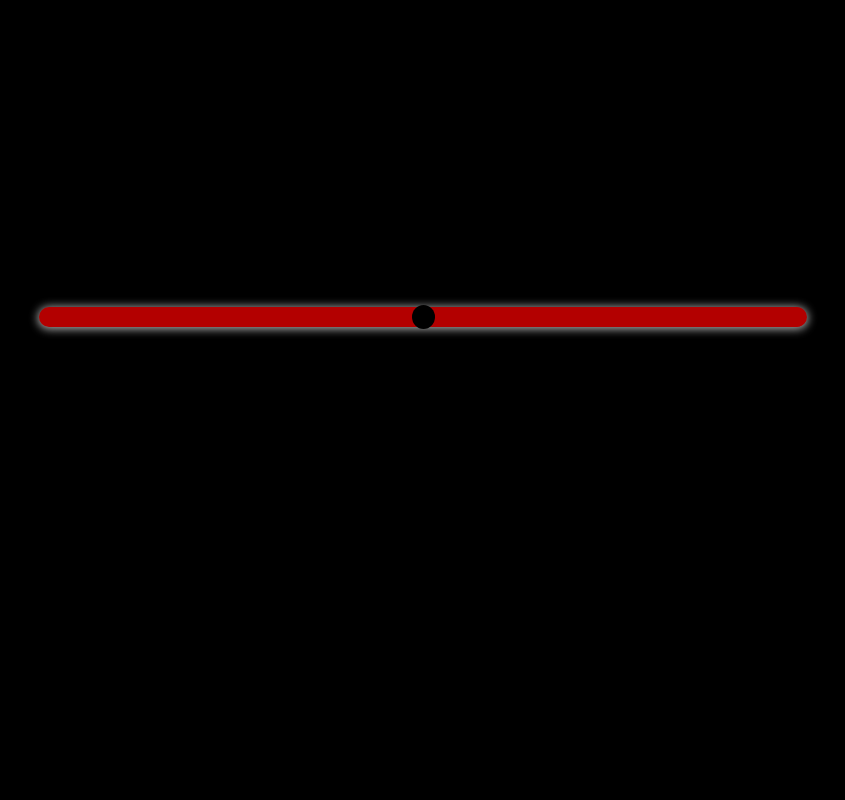
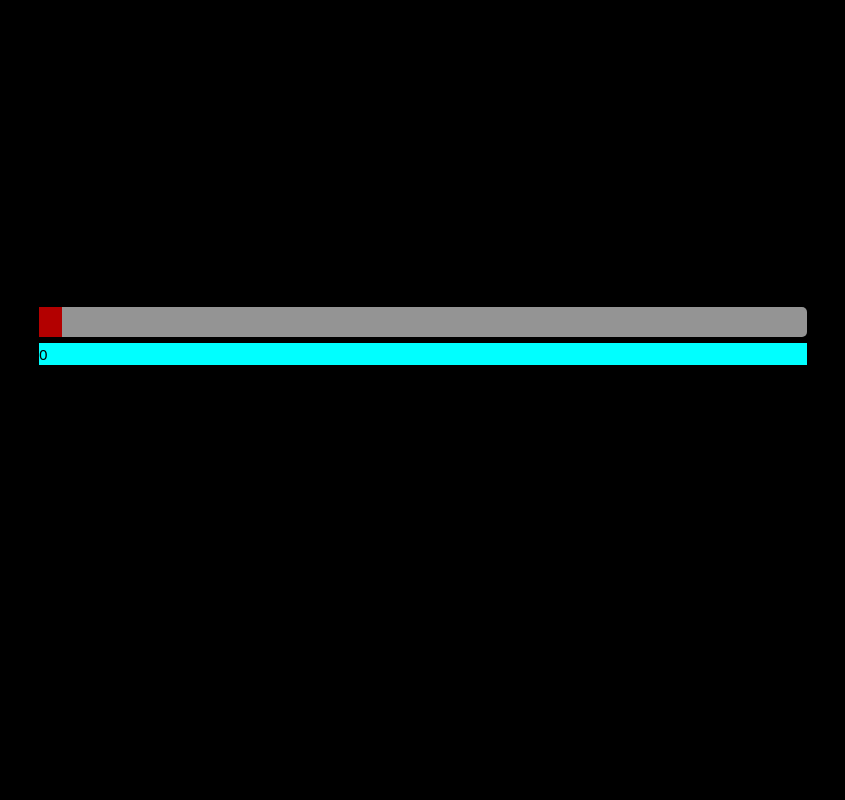
Before and after one commit to randompersonnn/hbddeep, a PHP site: page / in a window 1280 px wide. Shown: the whole page, without its empty margins (217-1062 px from the left). Run offline with PHP 8.4, Linux system fonts and the light colour scheme.

Commit message:
Add files via upload

```diff
--- a/index.html
+++ b/index.html
@@ -12,7 +12,8 @@
 <body>
     <section class="" id='layer'>
         <div class="slidecontainer">
-            <input type="range" class="slider-pic" onclick="myrangeFunction()" id="range" min="0" max="100">
+            <input type="range" class="slider-pic" id="range" min="0" max="100" value="0">
+            <p class="w3-aqua" id="ptag"></p>
         </div>
     </section>
     <br>
--- a/script.js
+++ b/script.js
@@ -1,7 +1,13 @@
-function myrangeFunction() {
-    let x = document.getElementById("range").value;
-    //   document.getElementById("demo").innerHTML = x;
-      console.log(x)
-    let y = x/100
-    document.getElementById("layer").style.opacity = y
+var slider = document.getElementById("range");
+var output = document.getElementById("ptag");
+output.innerHTML = slider.value;
+
+slider.oninput = function() {
+  output.innerHTML = this.value;
+//   let x = 1 -   this.value/100
+  document.getElementById("layer").style.opacity = 1 - this.value/100
+
+  if(this.value == 100){
+      document.getElementById("layer").style.display = "none"
   }
+}
--- a/style.css
+++ b/style.css
@@ -18,15 +18,13 @@
 #layer .slider-pic {
     -webkit-appearance: none;
     width: 100%;
-height: 20px;
+    height: 30px;
     border-radius: 5px;
-background: red;
+    background: #d3d3d3;
     outline: none;
-opacity:0.7;
--webkit-transition: 0.2s;
-transition: opacity 0.2s;
-border-radius: 12px;
-box-shadow: 0px 1px 10px 1px white;
+    opacity: 0.7;
+    -webkit-transition: .2s;
+    transition: opacity .2s;
 }
 
 #layer .slider-pic:hover {
@@ -37,9 +35,9 @@ opacity:1;
     -webkit-appearance: none;
     appearance: none;
     width: 23px;
-height: 24px;
-border-radius: 50%;
-background: black;
+    height: 30px;
+    border: 0;
+    background: red;
     cursor: pointer;
 }
 
@@ -47,7 +45,6 @@ cursor: pointer;
     width: 23px;
     height: 24px;
     border: 0;
-border-radius: 50%;
     background: url('img/bright.png');
     cursor: pointer;
 }
```
Lines whose indentation alone changed are shown as unchanged.
